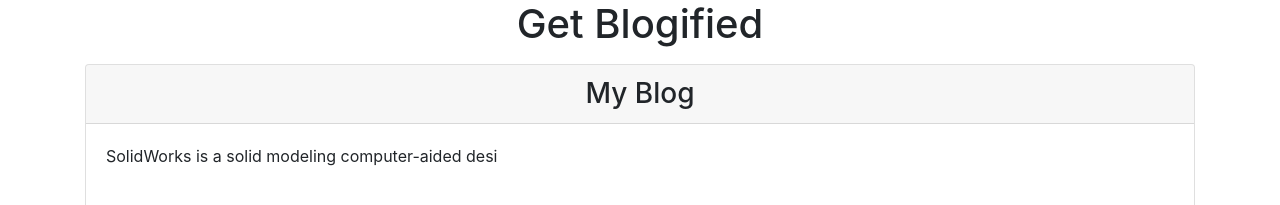
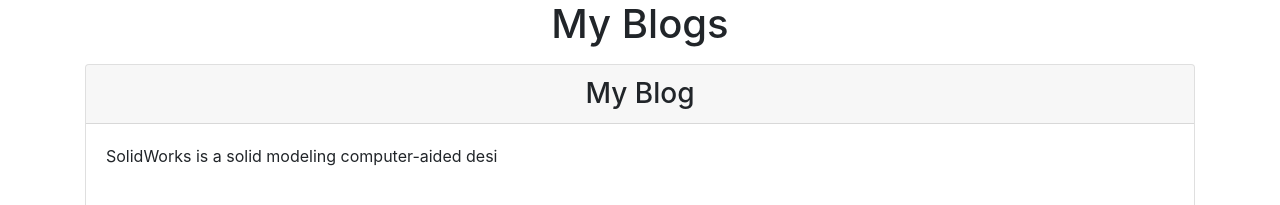
Before and after one commit to PSVishal/MyWebApplication, a Django app: page /blogs/home in a window 1280 px wide. Shown: the top 205 px of the page. Run offline with Django 3.2, Linux system fonts and the light colour scheme; data comes from the database, SQL or seed files in the repository.

Commit message:
Update home.html

```diff
--- a/blog/Templates/blog/home.html
+++ b/blog/Templates/blog/home.html
@@ -16,7 +16,7 @@ background-color: #6363a4;
 }
 
 </style>
-    <h1> Get Blogified </h1>
+    <h1> My Blogs </h1>
     <link rel="stylesheet" href="https://cdn.jsdelivr.net/npm/bootstrap@4.5.3/dist/css/bootstrap.min.css" integrity="sha384-TX8t27EcRE3e/ihU7zmQxVncDAy5uIKz4rEkgIXeMed4M0jlfIDPvg6uqKI2xXr2" crossorigin="anonymous">
 
     <div class="container">
```
